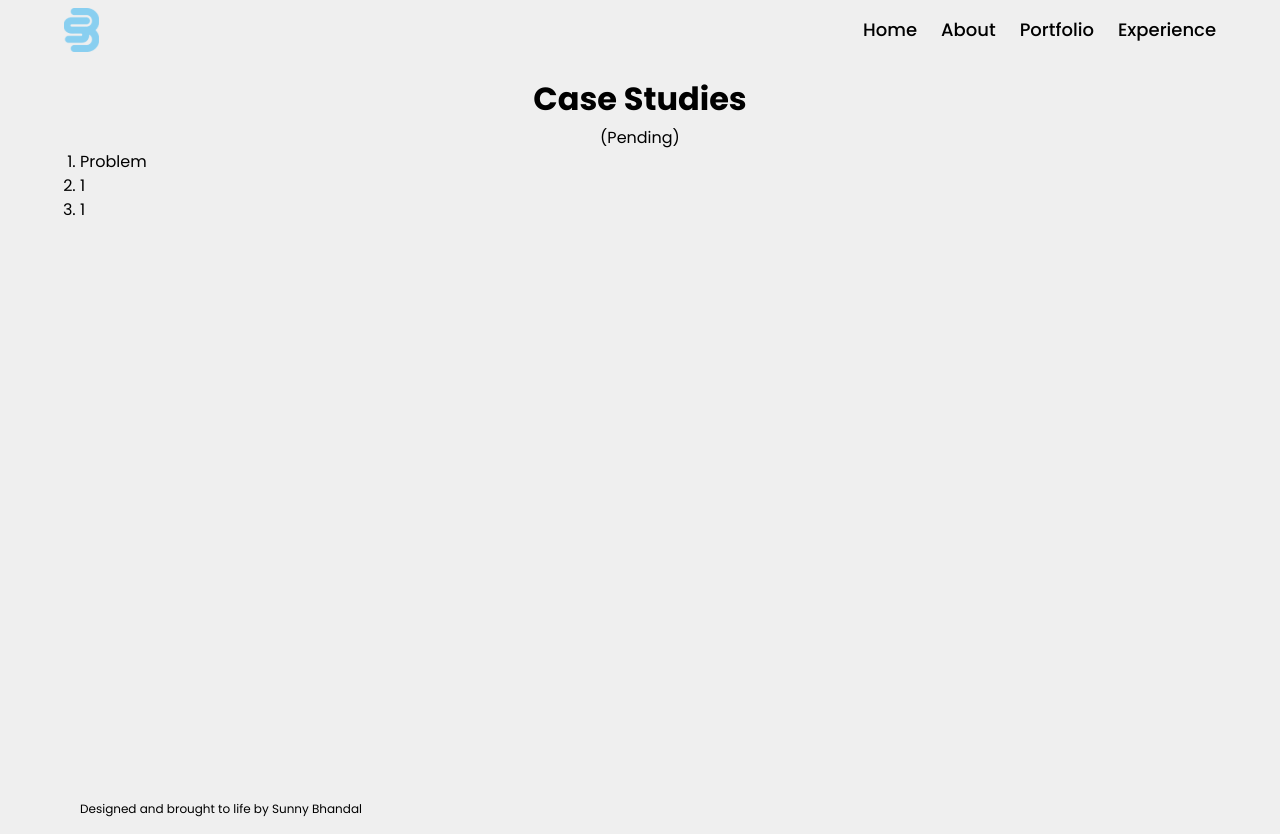
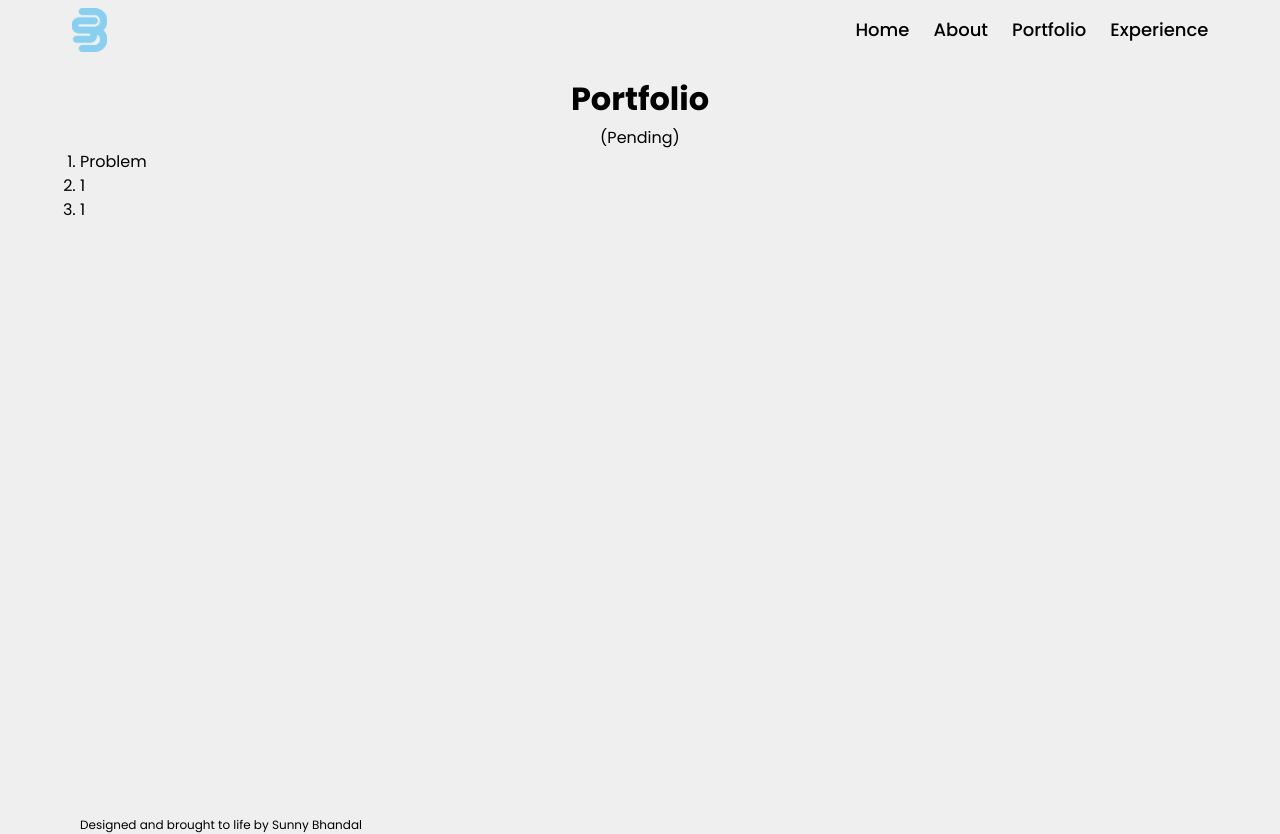
Before and after one commit to sunnybhandal/my-portfolio-v2, a Next.js app: page /portfolio in a window 1280 px wide. Built offline with nearby package versions, Linux system fonts and the light colour scheme.

Commit message:
good for now

```diff
--- a/app/components/Footer.tsx
+++ b/app/components/Footer.tsx
@@ -2,7 +2,7 @@ import React from "react";
 
 const Footer = () => {
   return (
-    <div className="max-container padding-container regular-12">
+    <div className="max-container padding-container regular-12 pt-4">
       Designed and brought to life by Sunny Bhandal
     </div>
   );
--- a/app/components/Navbar.tsx
+++ b/app/components/Navbar.tsx
@@ -33,7 +33,7 @@ const Navbar = () => {
           : `border-none`
       }`}
     >
-      <div className="flex justify-between">
+      <div className="flex justify-between lg:justify-center lg:space-x-[55%] xl:space-x-[65%] 2xl:space-x-[900px]">
         <Link href="/">
           <Image src="/logo.svg" alt="logo" width={35} height={30} />
         </Link>
--- a/app/globals.css
+++ b/app/globals.css
@@ -27,7 +27,7 @@ body {
   }
 
   .padding-navbar {
-    @apply px-6 md:px-12 lg:px-16;
+    @apply px-6 sm:px-14 md:px-28 lg:px-16;
   }
 
   .padding-container {
--- a/app/page.tsx
+++ b/app/page.tsx
@@ -5,7 +5,7 @@ import Link from "next/link";
 
 export default function Home() {
   return (
-    <div className="max-container padding-home pt-20 lg:pt-0 flex flex-col lg:flex-row gap-8 lg:gap-4 lg:h-screen items-center justify-center">
+    <div className="max-container padding-container pt-20 lg:pt-0 flex flex-col lg:flex-row gap-8 lg:gap-4 lg:h-screen items-center justify-center">
       <div className="flex flex-col items-center w-[450px]">
         <Image
           src="headshot.svg"
--- a/app/portfolio/page.tsx
+++ b/app/portfolio/page.tsx
@@ -7,7 +7,7 @@ const CaseStudies = () => {
   return (
     <section className="max-container padding-container h-screen pt-16 lg:pt-20">
       <div className="flex flex-col items-center">
-        <h2 className="bold-32">Case Studies</h2>
+        <h2 className="bold-32">Portfolio</h2>
         <p className="mt-2 text-center">{PORTFOLIO.intro}</p>
       </div>
       <div>
```
